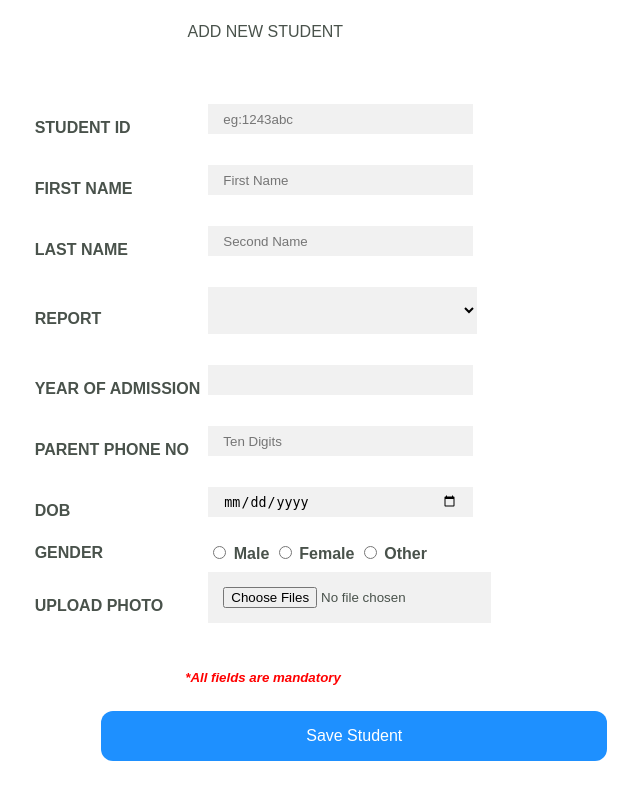
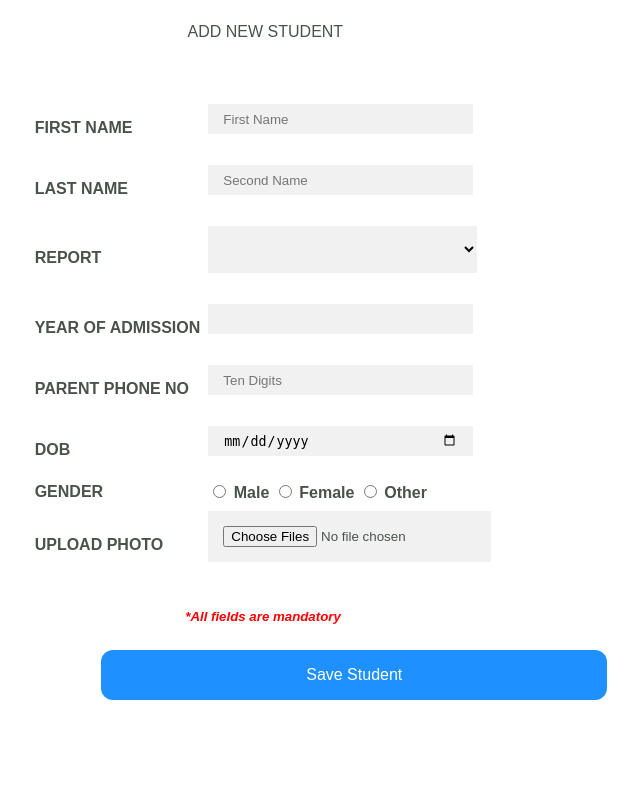
Before and after one commit to student-report-management-updatedsystem/student-report-ms, a PHP site: page /src/addstudent.php in a window 1280 px wide. Shown: the whole page, without its empty margins (377-1017 px from the left). Run offline with PHP 8.4, Linux system fonts and the light colour scheme; lists and menus that the app fills with data are empty.

Commit message:
add stuudent studentid removed for time being

```diff
--- a/src/addstudent.php
+++ b/src/addstudent.php
@@ -74,15 +74,7 @@ input[type=text], input[type=password],input[ type  ="tel"],input[ type  ="date"
 
 <table align="center">
 
-  <tr align="left">
-    <th>
-          <label for="student_id">STUDENT ID</label>
-    </th>
-    <th></th>
-    <th>
-          <input type="text" style="width:265px; height:30px;" placeholder="eg:1243abc" value="" name="student_id"Required /><br>
-    </th>
-  </tr>
+
 
   <tr align="left">
     <th>
@@ -193,7 +185,6 @@ input[type=text], input[type=password],input[ type  ="tel"],input[ type  ="date"
 include 'auth.php';
 
 if(isset($_POST['savestudent'])){
-  $student_id=$_POST['student_id'];
     $fname=$_POST['fname'];
     $lname=$_POST['lname'];
     $report=$_POST['report'];
@@ -203,8 +194,8 @@ if(isset($_POST['savestudent'])){
     $gender=$_POST['gender'];
     $img=$_POST['img'];
 
-    $insertquery="insert into student(`student_id`,`name`, `last_name`, `report`, `yoa`, `parent`, `dob`, `gender`, `file`)
-    VALUES ('$student_id','$fname','$lname','$report','$yoa','$phone','$dob','$gender','$img')";
+    $insertquery="insert into student(`name`, `last_name`, `report`, `yoa`, `parent`, `dob`, `gender`, `file`)
+    VALUES ('$fname','$lname','$report','$yoa','$phone','$dob','$gender','$img')";
 
 mysqli_query($conn,$insertquery);
 
```
